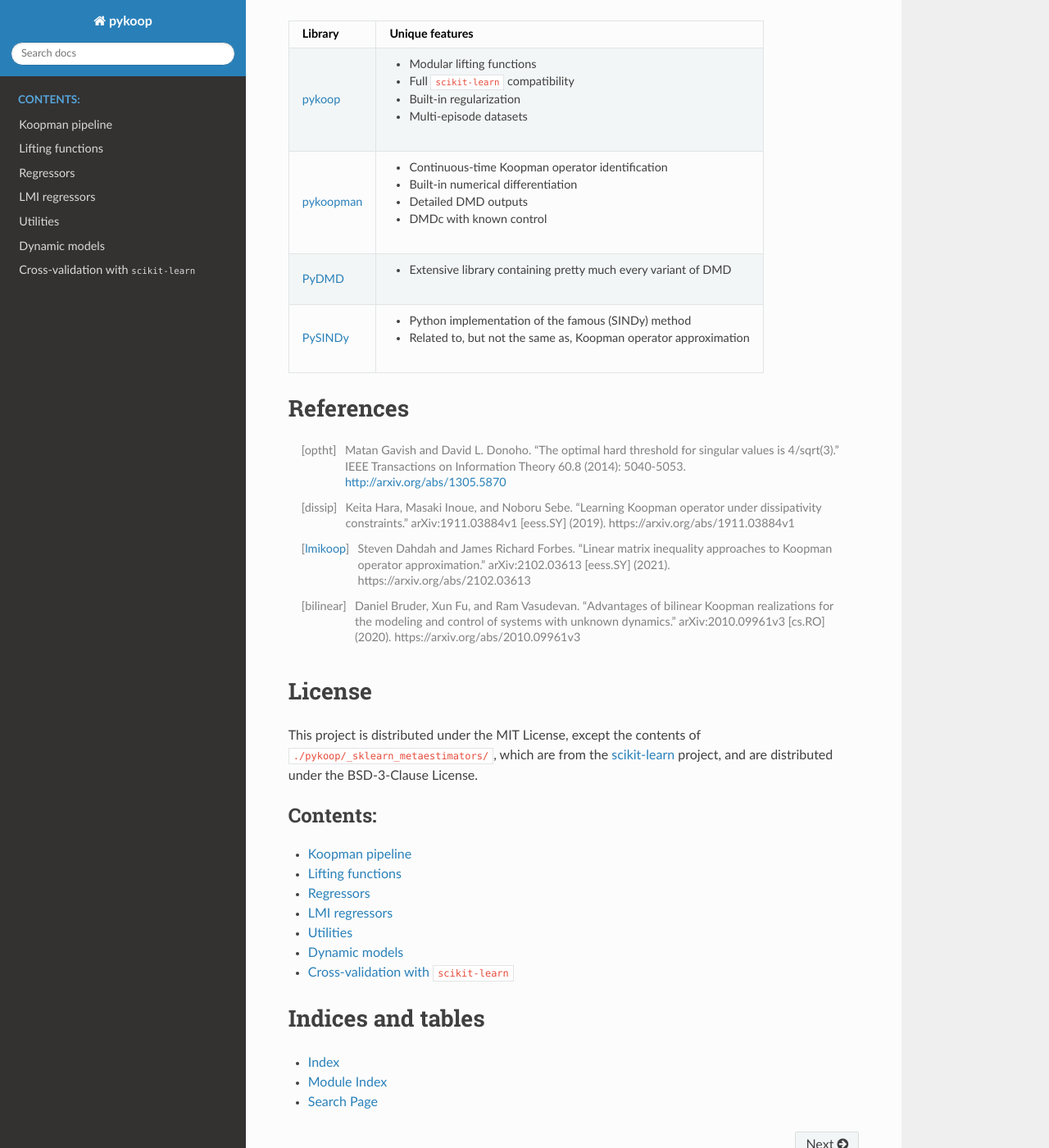
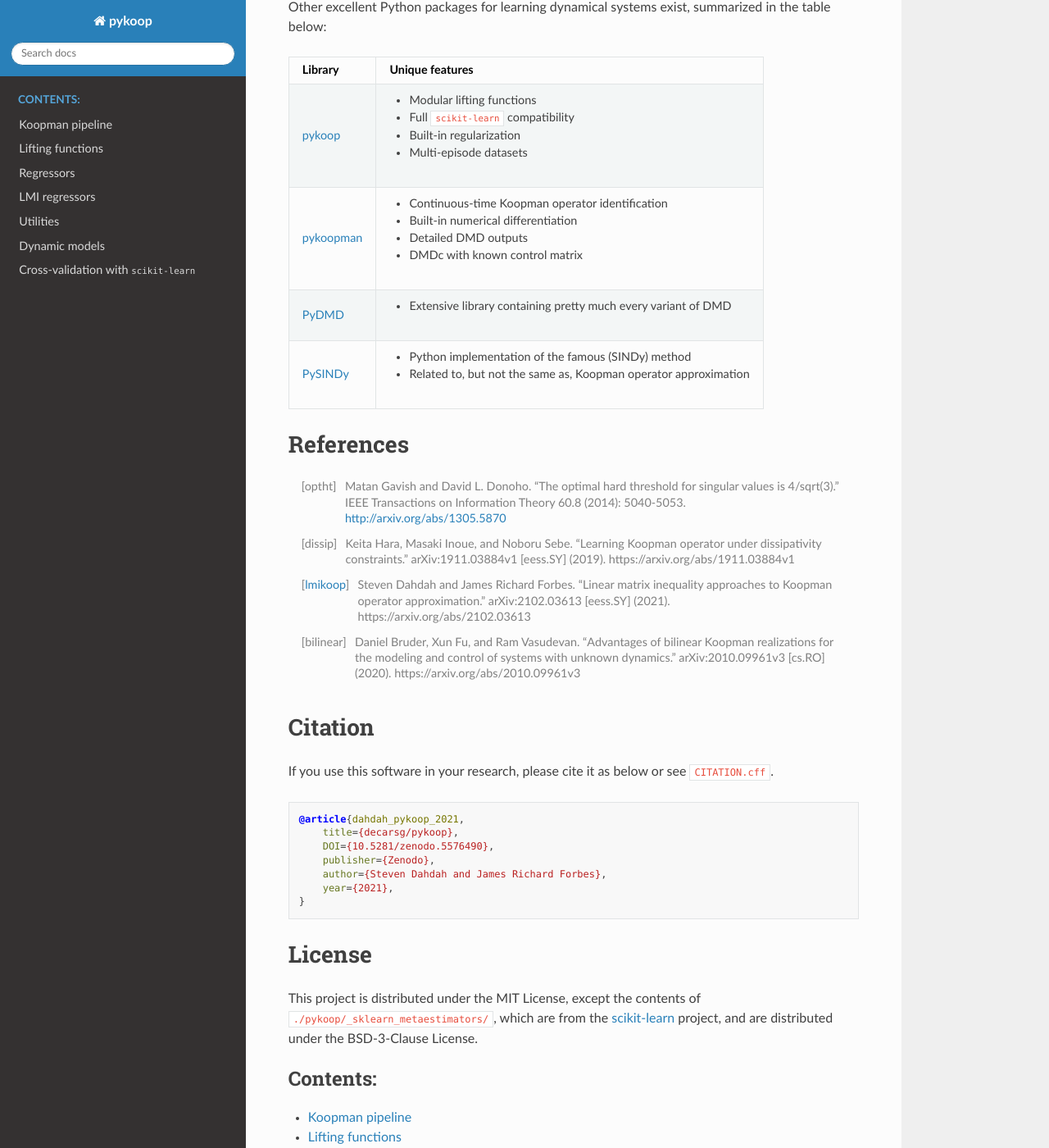
Before and after one commit to decargroup/pykoop, a Sphinx documentation site: the page built from doc/index.rst, in a window 1280 px wide and 1400 px high, scrolled down 2702 px. Shown: the whole window at 82% size. Built offline with Sphinx 7.4.7 and the Read the Docs theme 2.0.0, drawn with Linux system fonts in a browser that asks for light colours.

Commit message:
Add CITATION.cff and update doc

```diff
--- a/doc/index.rst
+++ b/doc/index.rst
@@ -5,6 +5,13 @@
 
 pykoop
 ======
+
+.. image:: https://zenodo.org/badge/392435742.svg
+   :target: https://zenodo.org/badge/latestdoi/392435742
+    :alt: DOI
+.. image:: https://readthedocs.org/projects/pykoop/badge/?version=latest
+    :target: https://pykoop.readthedocs.io/en/latest/?badge=latest
+    :alt: Documentation Status
 
 ``pykoop`` is a Koopman operator identification library written in Python. It
 allows the user to specify Koopman lifting functions and regressors in order to
@@ -145,7 +152,7 @@
 `pykoopman`_ - Continuous-time Koopman operator identification
              - Built-in numerical differentiation
              - Detailed DMD outputs
-             - DMDc with known control
+             - DMDc with known control matrix
 `PyDMD`_     - Extensive library containing pretty much every variant of DMD
 `PySINDy`_   - Python implementation of the famous (SINDy) method
              - Related to, but not the same as, Koopman operator approximation
@@ -173,6 +180,22 @@
    dynamics." arXiv:2010.09961v3 [cs.RO] (2020).
    https://arxiv.org/abs/2010.09961v3
 
+Citation
+========
+
+If you use this software in your research, please cite it as below or see
+``CITATION.cff``.
+
+.. code-block:: bibtex
+
+    @article{dahdah_pykoop_2021,
+        title={decarsg/pykoop},
+        DOI={10.5281/zenodo.5576490},
+        publisher={Zenodo},
+        author={Steven Dahdah and James Richard Forbes},
+        year={2021},
+    }
+
 License
 =======
 
```
Also changed, not shown: README.rst (+20 -0 lines), setup.py (+7 -0 lines), 1 other file.
